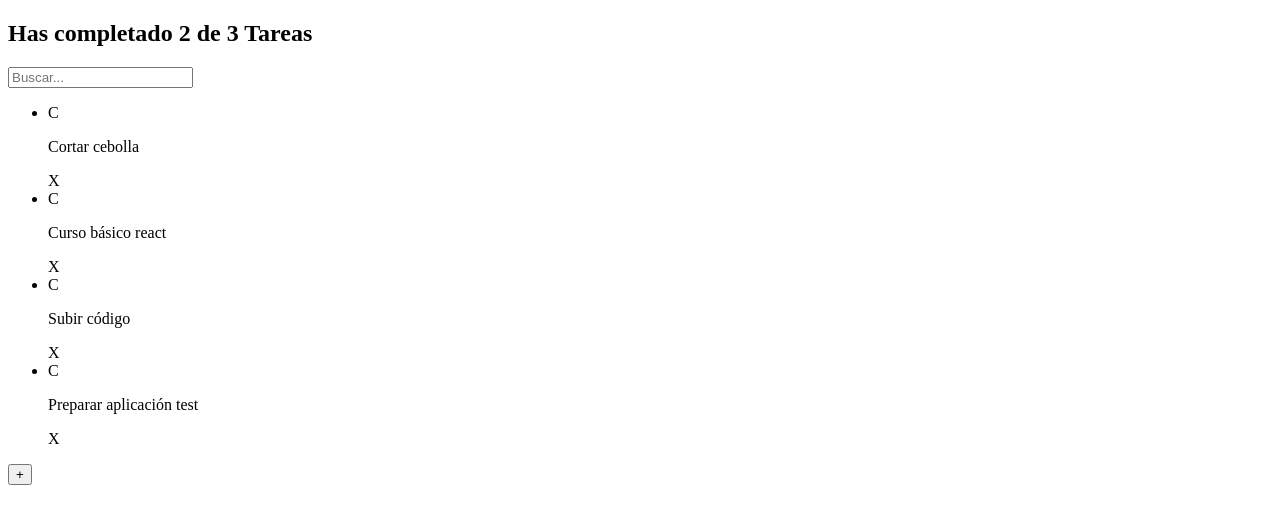
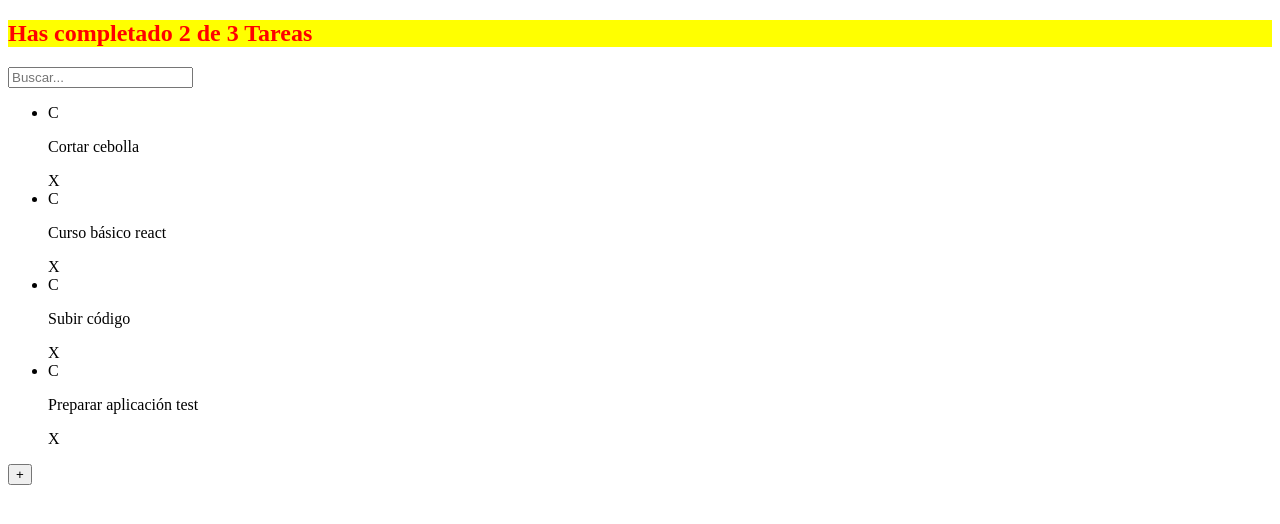
Before and after one commit to Poi9912/todobasicapp, a React (Create React App) app: page / in a window 1280 px wide. Shown: the top 524 px of the page. Built offline with nearby package versions, Linux system fonts and the light colour scheme.

Commit message:
añadir estilo en lineas con objetos json

```diff
--- a/src/TodoCounter.js
+++ b/src/TodoCounter.js
@@ -1,8 +1,13 @@
 import React from "react";
+
+const style = {
+    color: "red",
+    backgroundColor: "yellow"
+}
 
 function TodoCounter() {
     return(
-        <h2>Has completado 2 de 3 Tareas</h2>
+        <h2 style={style}>Has completado 2 de 3 Tareas</h2>
     );
 }
 
```
